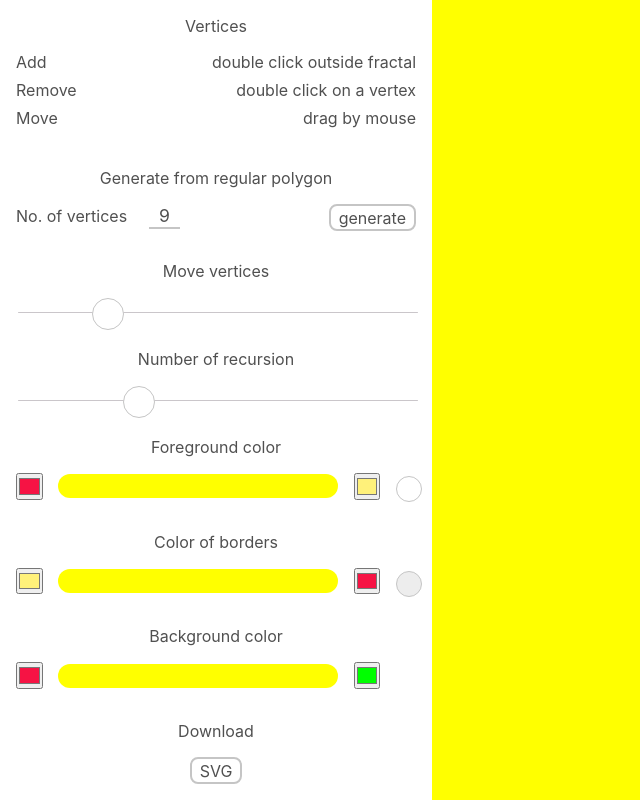
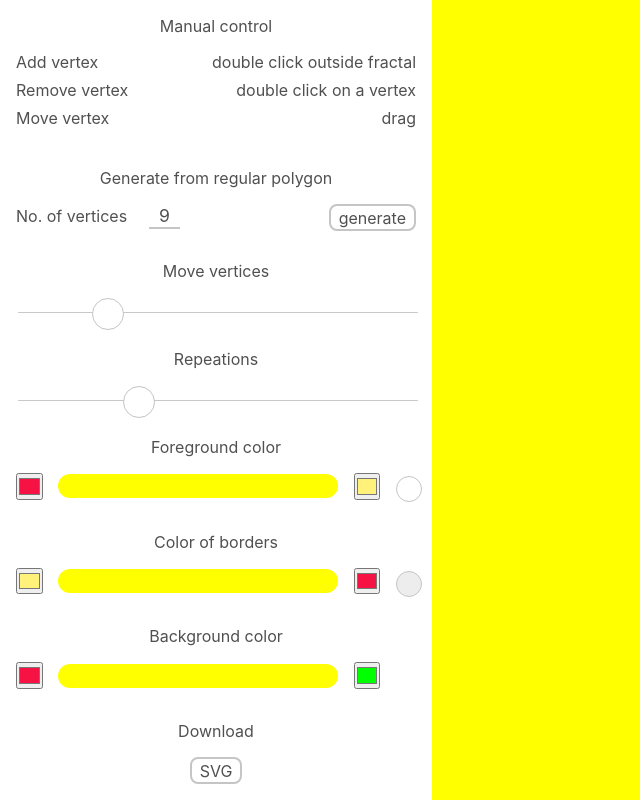
Before and after one commit to stepanzh/fractal-generator, a plain HTML site: page output/index.html in a window 1280 px wide. Shown: the whole page, without its empty margins (0-640 px from the left). Drawn offline with nearby package versions, Linux system fonts and the light colour scheme.

Commit message:
fix: clear captions

```diff
--- a/output/index.html
+++ b/output/index.html
@@ -41,16 +41,16 @@
     <div id="app">
         <div id="menu">
             <div class="menu__item">
-                <p class="item__label">Vertices</p>
+                <p class="item__label">Manual control</p>
                 <div class="item__func">
                     <div>
-                        <span>Add</span><span>double click outside fractal</span>
+                        <span>Add vertex</span><span>double click outside fractal</span>
                     </div>
                     <div>
-                        <span>Remove</span><span>double click on a vertex</span>
+                        <span>Remove vertex</span><span>double click on a vertex</span>
                     </div>
                     <div>
-                        <span>Move</span><span>drag by mouse</span>
+                        <span>Move vertex</span><span>drag</span>
                     </div>
                 </div>
             </div>
@@ -72,7 +72,7 @@
                 </div>
             </div>
             <div class="menu__item">
-                <p class="item__label">Number of recursion</p>
+                <p class="item__label">Repeations</p>
                 <div class="item__func">
                     <input type="range" name="children" min="1" max="50" value="15" step="1" id="range--children" />
                 </div>
```
